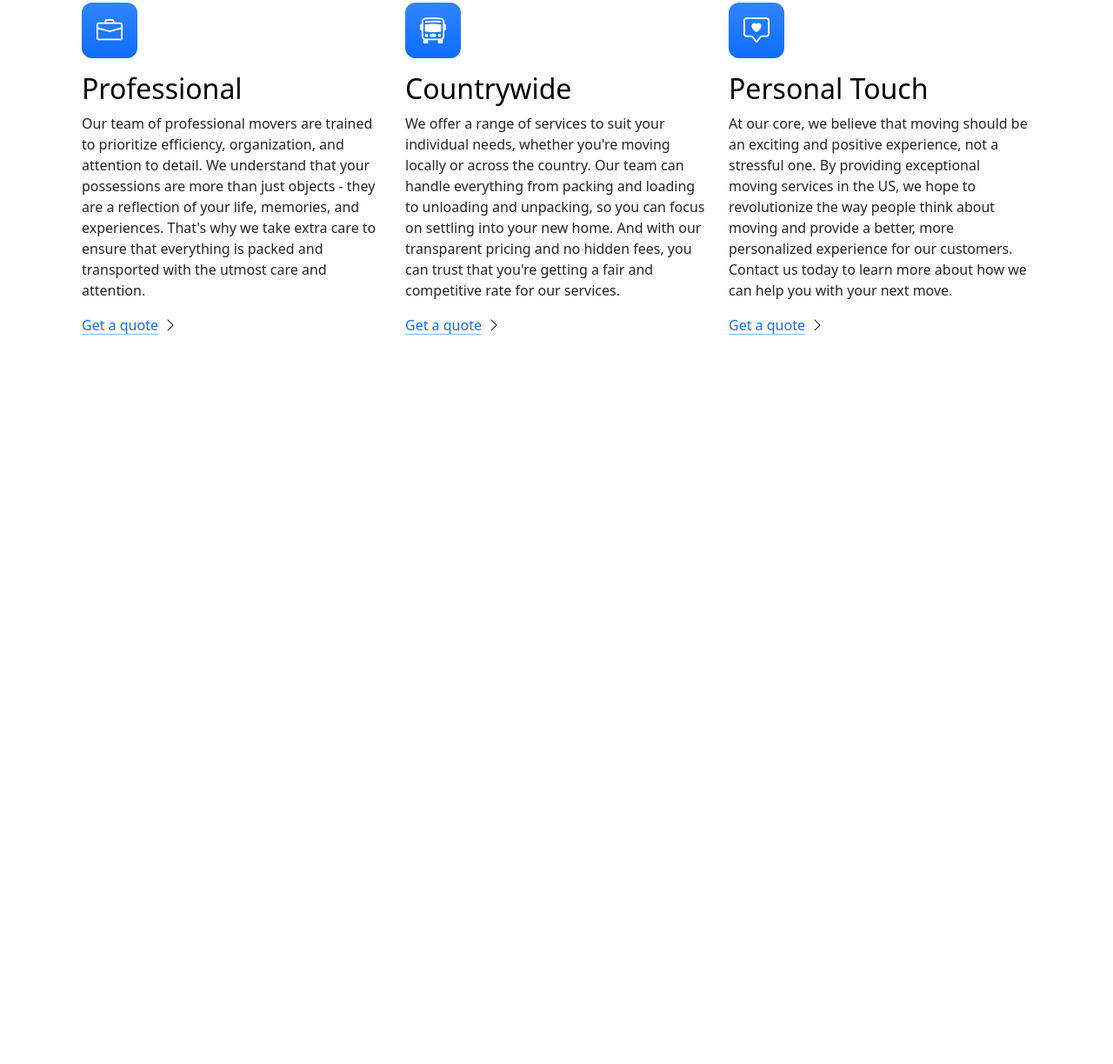
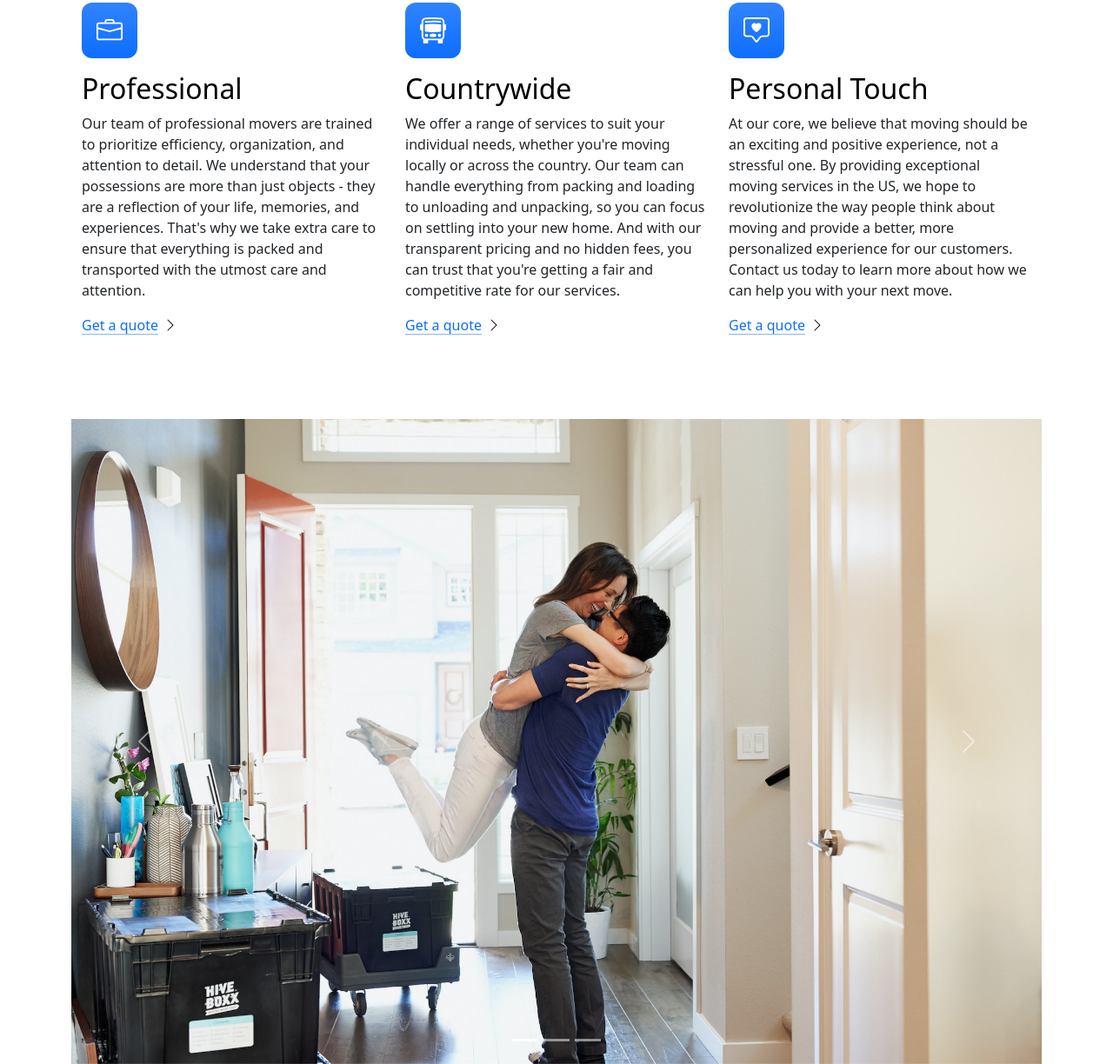
Before and after one commit to AmitBoricha/Move-it-Bootstrap, a plain HTML site: page index.html in a window 1280 px wide. Shown: the part 936-2160 px from the top of the page at 87% size. Before the commit the page ends 1418 px from the top, so only its background shows below. Drawn offline with nearby package versions, Linux system fonts and the light colour scheme.

Commit message:
Added carousel section of website

```diff
--- a/index.html
+++ b/index.html
@@ -8,6 +8,8 @@
     <link rel="stylesheet" href="styles.css">
 </head>
 <body>
+
+    <!-- Header Section -->
     <nav class="navbar navbar-expand-lg bg-body-tertiary">
         <div class="container-fluid">
           <a class="navbar-brand" href="#"><img src="./resources/box-seam.svg" height="30px" alt="moveit brand icon"> Move It</a>
@@ -43,6 +45,8 @@
         </div>
       </nav>
 
+
+      <!-- Landing page -->
       <div class="px-4 pt-5 my-5 text-center border-bottom">
         <h1 class="display-4 fw-bold text-body-emphasis">Move With Joy</h1>
         <div class="col-lg-6 mx-auto">
@@ -59,6 +63,8 @@
         </div>
       </div>
 
+
+      <!-- features section -->
       <div class="container px-4 py-5" id="featured-3">
         <h2 class="pb-2 border-bottom">Why Move With Us?</h2>
         <div class="row g-4 py-5 row-cols-1 row-cols-lg-3">
@@ -98,6 +104,37 @@
         </div>
       </div>
 
+      <!-- Carousel section -->
+      <div class="container">
+        <div id="carouselExampleIndicators" class="carousel slide">
+            <div class="carousel-indicators">
+            <button type="button" data-bs-target="#carouselExampleIndicators" data-bs-slide-to="0" class="active" aria-current="true" aria-label="Slide 1"></button>
+            <button type="button" data-bs-target="#carouselExampleIndicators" data-bs-slide-to="1" aria-label="Slide 2"></button>
+            <button type="button" data-bs-target="#carouselExampleIndicators" data-bs-slide-to="2" aria-label="Slide 3"></button>
+            </div>
+            <div class="carousel-inner">
+            <div class="carousel-item active">
+                <img src="./resources/couple.jpg" class="d-block w-100" alt="couple">
+            </div>
+            <div class="carousel-item">
+                <img src="./resources/dog.jpg" class="d-block w-100" alt="dog">
+            </div>
+            <div class="carousel-item">
+                <img src="./resources/family.jpg" class="d-block w-100" alt="family">
+            </div>
+            </div>
+            <button class="carousel-control-prev" type="button" data-bs-target="#carouselExampleIndicators" data-bs-slide="prev">
+            <span class="carousel-control-prev-icon" aria-hidden="true"></span>
+            <span class="visually-hidden">Previous</span>
+            </button>
+            <button class="carousel-control-next" type="button" data-bs-target="#carouselExampleIndicators" data-bs-slide="next">
+            <span class="carousel-control-next-icon" aria-hidden="true"></span>
+            <span class="visually-hidden">Next</span>
+            </button>
+        </div>
+    </div>
+
+
 
 
 
```
